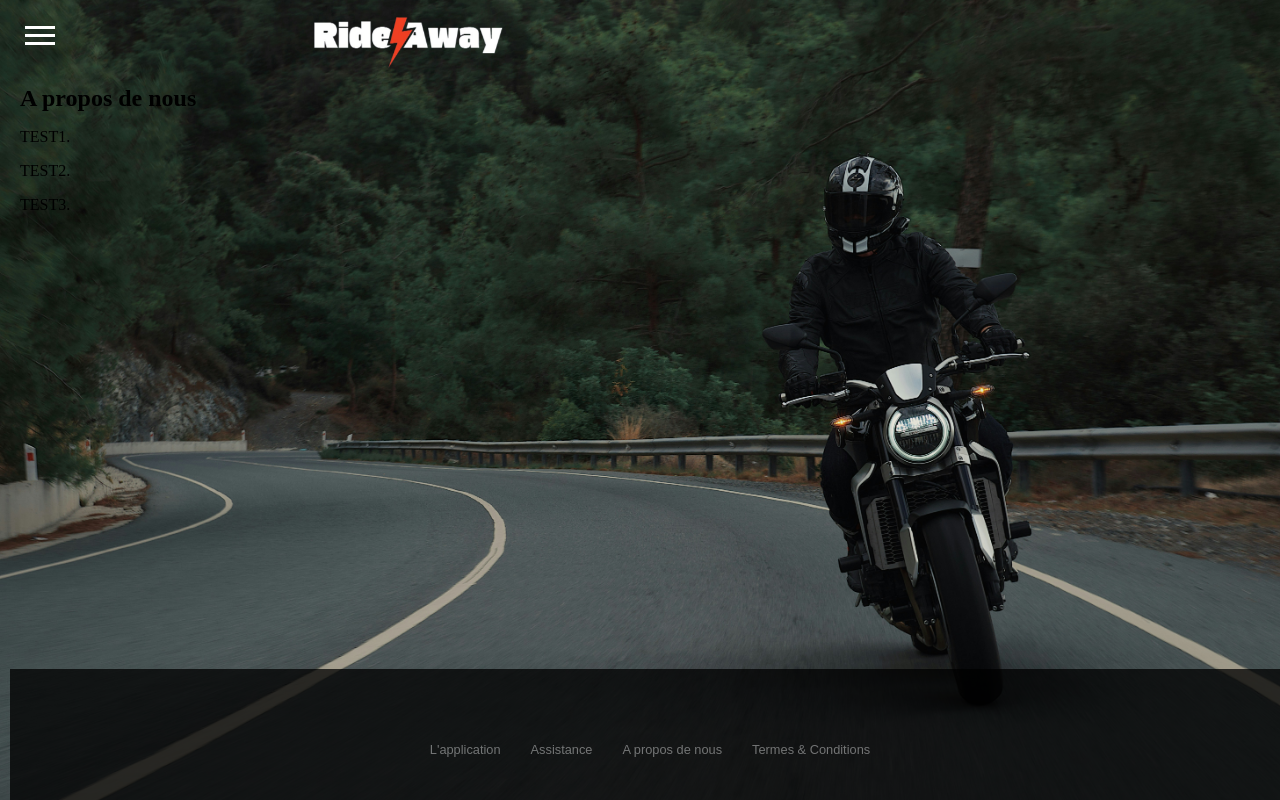
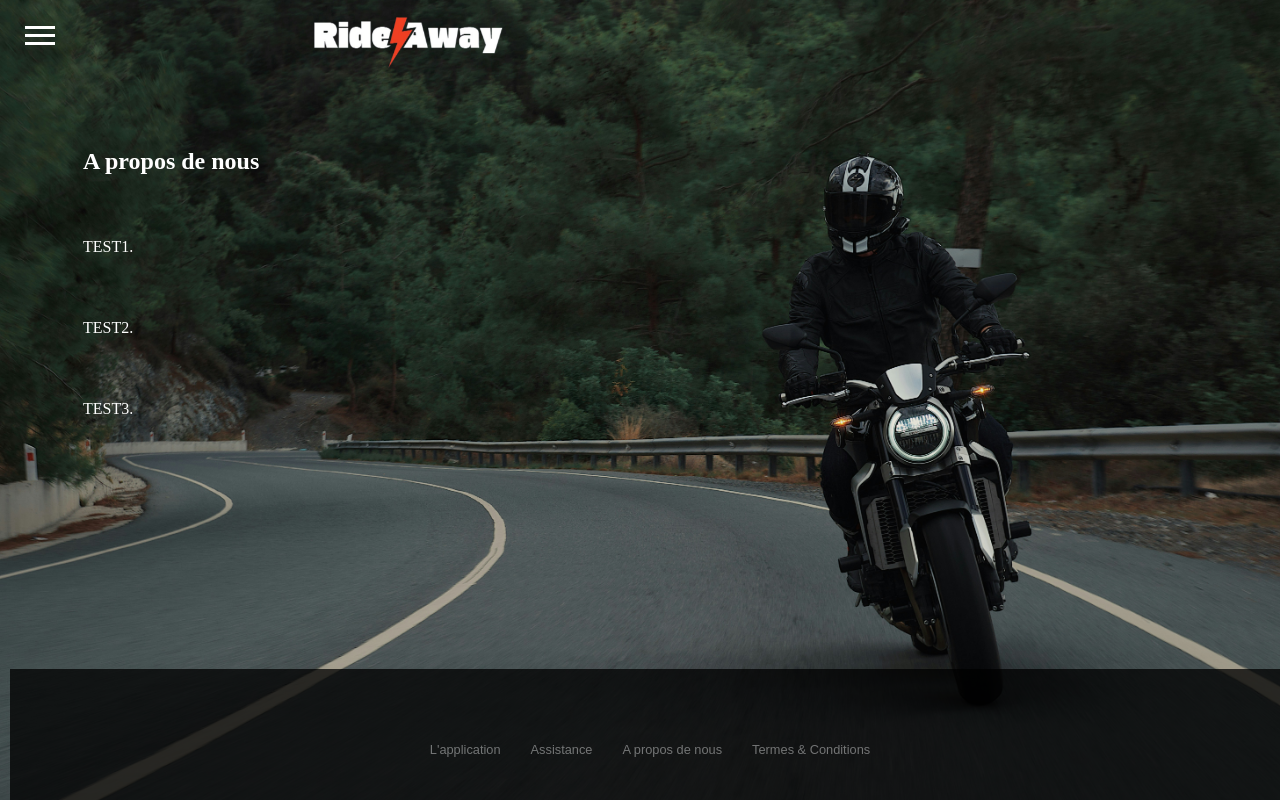
Before and after one commit to AxelMGit/ESGI-ProjetAnnuel1, a PHP site: page /a_propos.php in a window 1280 px wide. Run offline with PHP 8.4, Linux system fonts and the light colour scheme; some web fonts are replaced.

Commit message:
jai resolu quelques conflits

```diff
--- a/style.css
+++ b/style.css
@@ -371,7 +371,6 @@ img {
   border-radius: 5px;
   margin-bottom: 10px;
 }
-<<<<<<< Updated upstream
 
 .a_propos h1, p {
   color: white;
@@ -696,5 +695,3 @@ img {
     height: 80%;
   }
 }
-=======
->>>>>>> Stashed changes
```
Also changed, not shown: stylesignup.css (+0 -9 lines).
